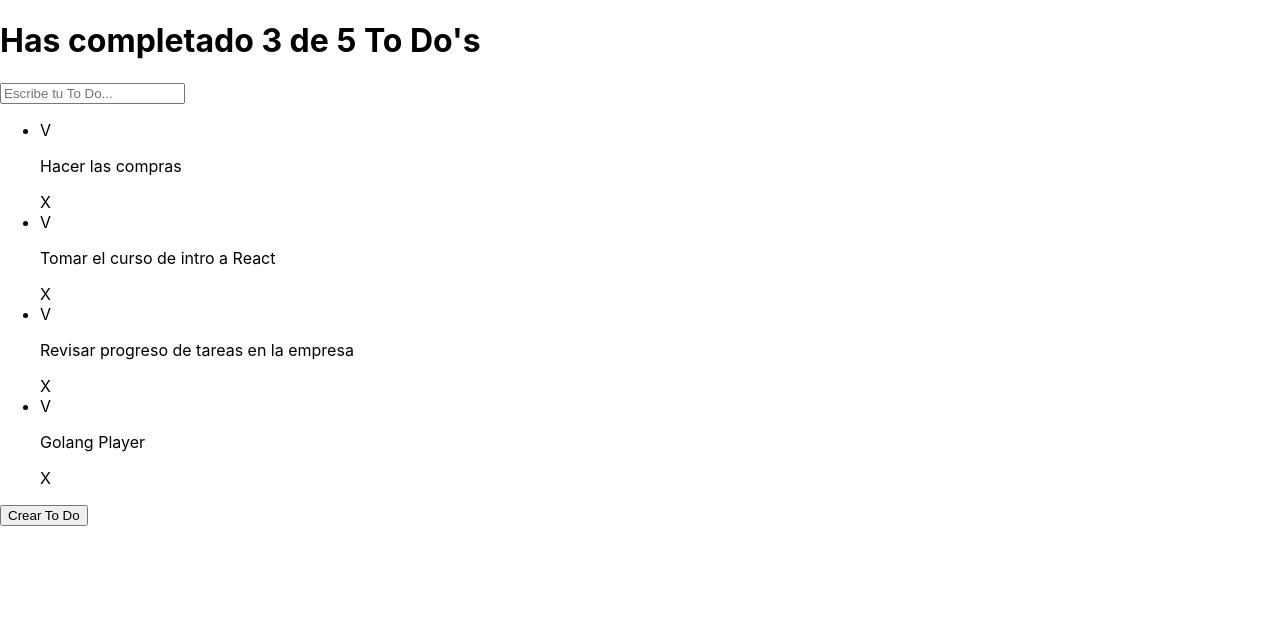
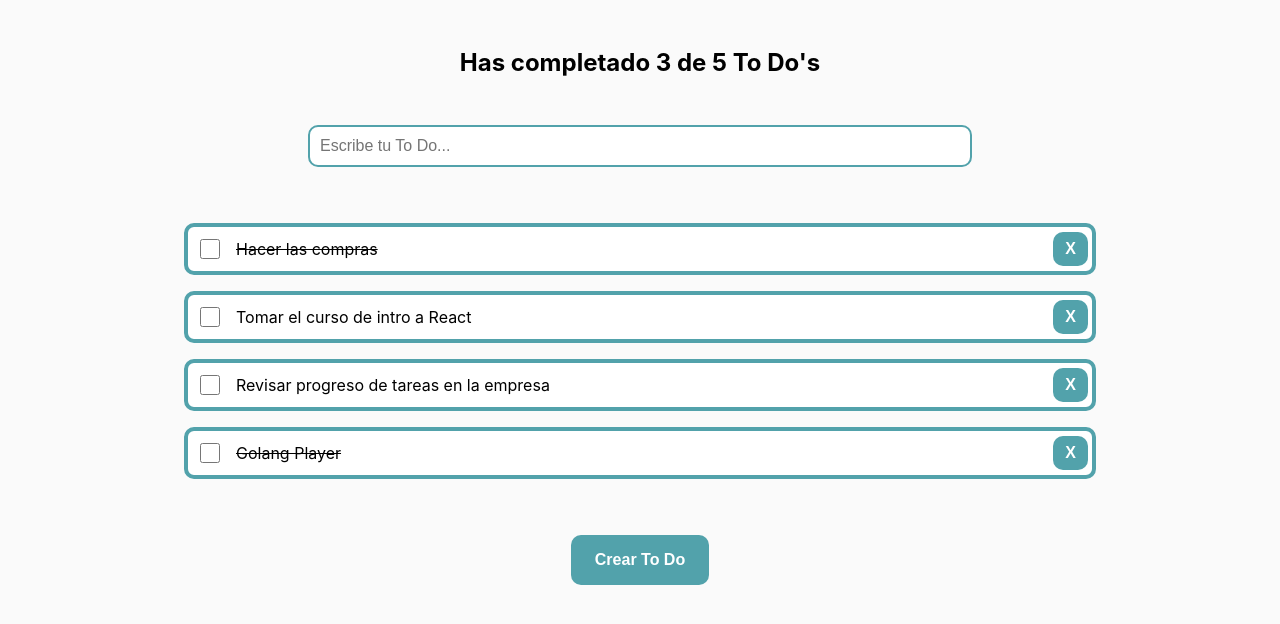
Before and after one commit to andrescaro16/React-To-Do, a React (Create React App) app: page / in a window 1280 px wide. Shown: the top 624 px of the page. Built offline with nearby package versions, Linux system fonts and the light colour scheme.

Commit message:
Styles added

```diff
--- a/src/App.css
+++ /dev/null
@@ -1,38 +0,0 @@
-.App {
-  text-align: center;
-}
-
-.App-logo {
-  height: 40vmin;
-  pointer-events: none;
-}
-
-@media (prefers-reduced-motion: no-preference) {
-  .App-logo {
-    animation: App-logo-spin infinite 20s linear;
-  }
-}
-
-.App-header {
-  background-color: #282c34;
-  min-height: 100vh;
-  display: flex;
-  flex-direction: column;
-  align-items: center;
-  justify-content: center;
-  font-size: calc(10px + 2vmin);
-  color: white;
-}
-
-.App-link {
-  color: #61dafb;
-}
-
-@keyframes App-logo-spin {
-  from {
-    transform: rotate(0deg);
-  }
-  to {
-    transform: rotate(360deg);
-  }
-}
--- /dev/null
+++ b/src/CreateToDoButton.css
@@ -0,0 +1,22 @@
+.button-container {
+    display: flex;
+    justify-content: center;
+    position: relative;
+}
+
+.create-todo-button {
+    border: none;
+    border-radius: 10px;
+    padding: 16px 24px;
+    font-size: 16px;
+    font-weight: 500;
+    background-color: #52a2ab;
+    color: #fff;
+    cursor: pointer;
+    transition: background-color 0.3s ease;
+    font-weight: bold;
+}
+
+button.create-todo-button:hover {
+    background-color: #59aeb8;
+}
--- a/src/CreateToDoButton.js
+++ b/src/CreateToDoButton.js
@@ -1,6 +1,10 @@
+import './CreateToDoButton.css';
+
 function CreateToDoButton() {
     return(
-        <button>Crear To Do</button>
+        <div className='button-container'>
+            <button className='create-todo-button'>Crear To Do</button>
+        </div>
     );
 }
 
--- /dev/null
+++ b/src/ToDoCounter.css
@@ -0,0 +1,6 @@
+h1 {
+    text-align: center;
+    margin: 0;
+    padding: 48px;
+    font-size: 24px;
+}
--- a/src/ToDoCounter.js
+++ b/src/ToDoCounter.js
@@ -1,3 +1,5 @@
+import './ToDoCounter.css';
+
 function ToDoCounter({completed, total}) {
     return (
         <h1>Has completado {completed} de {total} To Do's</h1>
--- a/src/ToDoItem.js
+++ b/src/ToDoItem.js
@@ -1,9 +1,9 @@
 function ToDoItem({text, completed}) {
     return (
         <li>
-            <span>V</span>
-            <p>{text}</p>
-            <span>X</span>
+            <input className="Checkbox-input" type="Checkbox" />
+            <p className={`ToDo-text ${completed && "icon-check-active"}`}>{text}</p>
+            <button className="Delete-button">X</button>
         </li>
     );
 }
--- /dev/null
+++ b/src/ToDoList.css
@@ -0,0 +1,50 @@
+ul {
+    list-style-type: none;
+    margin: 32px;
+    padding: 16px;
+    display: flex;
+    flex-direction: column;
+    align-items: center;
+}
+
+li {
+    display: flex;
+    justify-content: center;
+    align-items: center;
+    background-color: #fff;
+    border-radius: 10px;
+    border: 4px solid #52a2ab;
+    margin: 8px 0;
+    padding: 4px;
+    width: 70vw;
+}
+
+.Checkbox-input{
+    margin: 8px;
+    width: 20px;
+    height: 20px;
+}
+
+.ToDo-text{
+    flex-grow: 1;
+    margin: 8px;
+}
+
+.Delete-button{
+    width: 35px;
+    height: fit-content;
+    border: none;
+    border-radius: 10px;
+    padding: 8px;
+    font-size: 16px;
+    background-color: #52a2ab;
+    color: #fff;
+    cursor: pointer;
+    user-select: none;
+    transition: background-color 0.3s ease;
+    font-weight: bold;
+}
+
+.icon-check-active{
+    text-decoration: line-through;
+}
--- a/src/ToDoList.js
+++ b/src/ToDoList.js
@@ -1,3 +1,5 @@
+import './ToDoList.css';
+
 function ToDoList(props) {
     return (
         <ul>
--- /dev/null
+++ b/src/ToDoSearch.css
@@ -0,0 +1,21 @@
+.input-container{
+    display: flex;
+    justify-content: center;
+}
+
+.search {
+    border: 2px solid #52a2ab;
+    border-radius: 10px;
+    padding: 10px;
+    font-size: 16px;
+    transition: border-color 0.3s ease;
+    background-color: #fff;
+    color: #333;
+    width: 50vw;
+}
+
+input.search:focus {
+    outline: none;
+    border-color: #52a2ab;
+    box-shadow: 0 0 8px rgb(82, 162, 171, 0.5);
+}
--- a/src/ToDoSearch.js
+++ b/src/ToDoSearch.js
@@ -1,6 +1,10 @@
+import './ToDoSearch.css';
+
 function ToDoSearch() {
     return (
-        <input placeholder="Escribe tu To Do..." />
+        <div className='input-container'>
+            <input className='search' placeholder="Escribe tu To Do..." />
+        </div>
     );
 }
 
--- a/src/index.css
+++ b/src/index.css
@@ -5,6 +5,7 @@ body {
     sans-serif;
   -webkit-font-smoothing: antialiased;
   -moz-osx-font-smoothing: grayscale;
+  background-color: #fafafa;
 }
 
 code {
```
Also changed, not shown: src/App.js (+2 -5 lines).
